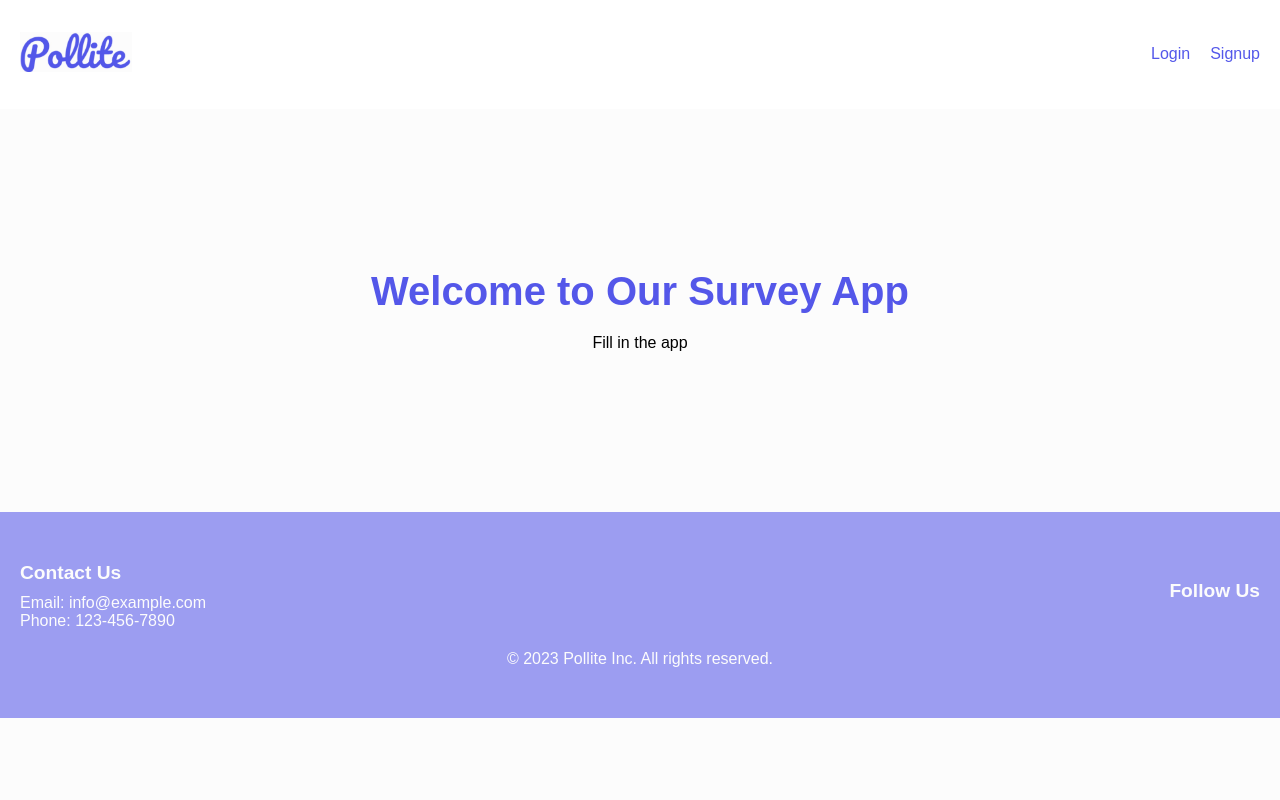
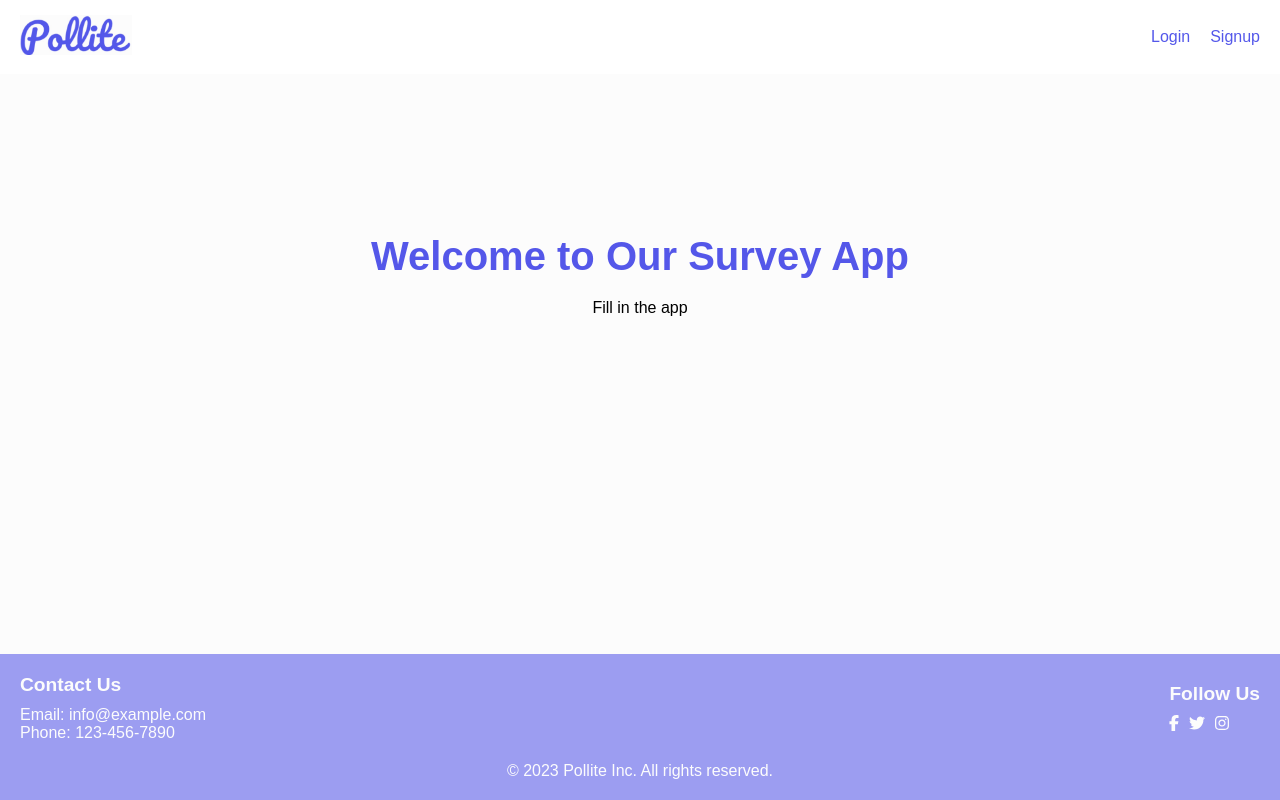
Before and after one commit to YCIT099-Capstone-Project/poll-voting-app, a React (Vite) app in the folder client/: page / in a window 1280 px wide. Built offline with nearby package versions, Linux system fonts and the light colour scheme.

Commit message:
font awesome icons added

```diff
--- a/client/package.json
+++ b/client/package.json
@@ -13,6 +13,7 @@
     "@date-io/date-fns": "^2.16.0",
     "@emotion/react": "^11.11.1",
     "@emotion/styled": "^11.11.0",
+    "@fortawesome/free-brands-svg-icons": "^6.4.0",
     "@fortawesome/react-fontawesome": "^0.2.0",
     "@mui/icons-material": "^5.14.0",
     "@mui/lab": "^5.0.0-alpha.136",
--- a/client/src/App.css
+++ b/client/src/App.css
@@ -21,7 +21,8 @@ body {
 #root {
   display: flex;
   flex-direction: column;
-  justify-content: space-between;
+  min-height: 100vh; /* Set minimum height to fill the viewport */
+  position: relative; /* Add positioning context for the footer */
 }
 
 /* Header styles */
@@ -70,8 +71,11 @@ section h1 {
 footer {
   background-color: #9c9df1;
   color: #fcfcfc;
-  padding: 50px 20px;
-  margin-top: auto;
+  padding: 20px; /* Adjust the padding to control the height */
+  position: absolute; /* Position the footer at the bottom */
+  left: 0;
+  right: 0;
+  bottom: 0;
 }
 
 .footer-content {
--- a/client/src/components/footer.jsx
+++ b/client/src/components/footer.jsx
@@ -1,6 +1,6 @@
-// Footer.jsx
-
 import React from 'react';
+import { FontAwesomeIcon } from '@fortawesome/react-fontawesome';
+import { faFacebookF, faTwitter, faInstagram } from '@fortawesome/free-brands-svg-icons';
 
 const Footer = () => {
   return (
@@ -15,9 +15,9 @@ const Footer = () => {
         <div className="social-media">
           <h3>Follow Us</h3>
           <ul>
-            <li><a href="#"><i className="fab fa-facebook-f"></i></a></li>
-            <li><a href="#"><i className="fab fa-twitter"></i></a></li>
-            <li><a href="#"><i className="fab fa-instagram"></i></a></li>
+            <li><a href="#"><FontAwesomeIcon icon={faFacebookF} /></a></li>
+            <li><a href="#"><FontAwesomeIcon icon={faTwitter} /></a></li>
+            <li><a href="#"><FontAwesomeIcon icon={faInstagram} /></a></li>
           </ul>
         </div>
       </div>
```
Also changed, not shown: 1 other file (tests, documents, lock files or other folders).
